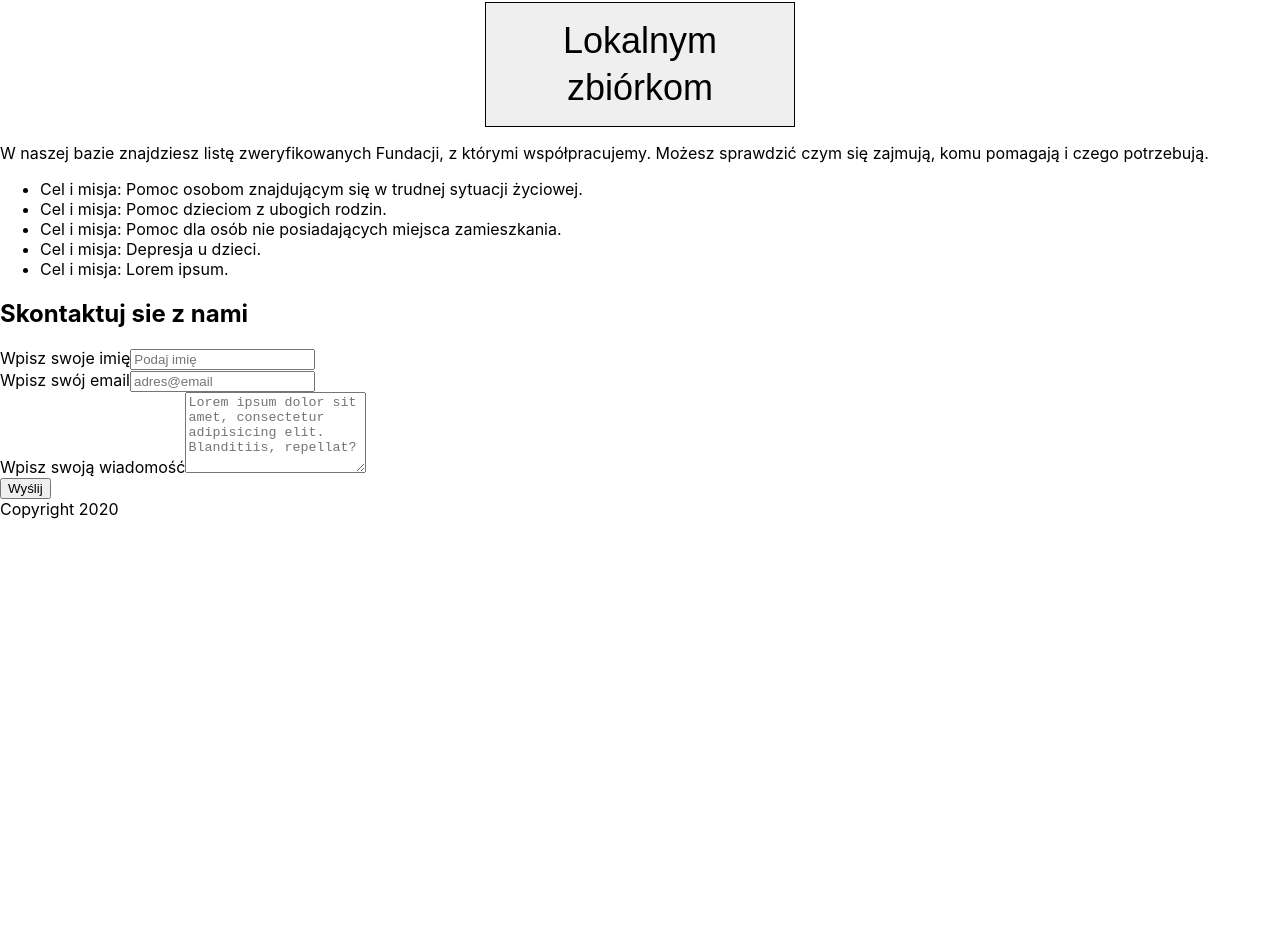
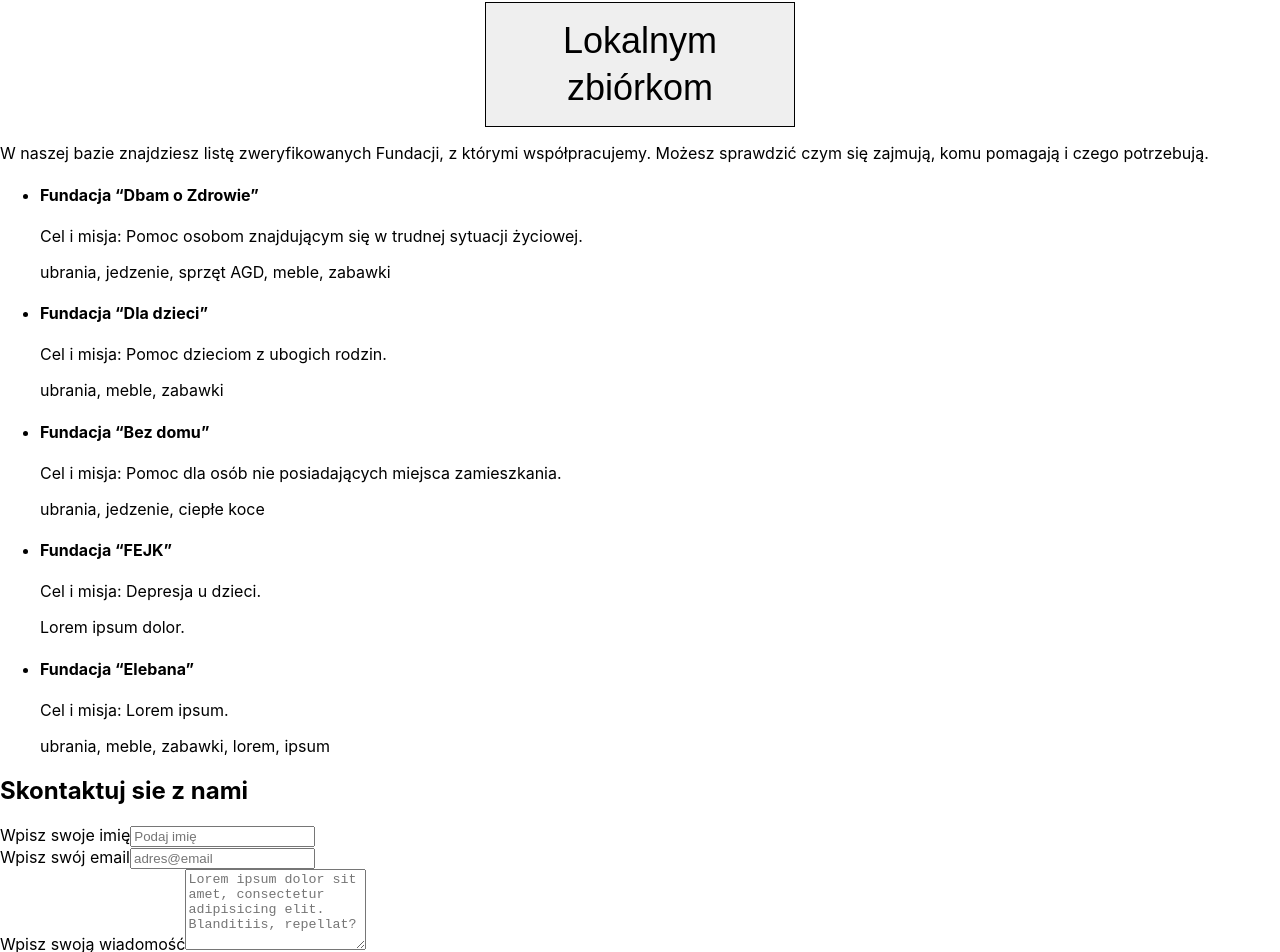
Before and after one commit to tomekdra/oddam-w-dobre-rece, a React (Create React App) app: page / in a window 1280 px wide. Shown: the part 2015-2967 px from the top of the page. Before the commit the page ends 2534 px from the top, so only its background shows below. Built offline with nearby package versions, Linux system fonts and the light colour scheme; the HTML template or start-up script is replaced by a standard one.

Commit message:
Styling whowehelp

```diff
--- a/src/components/ContactUsInputs.js
+++ b/src/components/ContactUsInputs.js
@@ -65,13 +65,13 @@ const ContactUsInputs = () => {
             </div>
             <div className={"half-page"}>
                 <label>Wpisz swój email</label>
-                <input type="email" name={"email"} placeholder={"adres@email"} className={"input-text"}
+                <input type="email" name={"email"} value={email} placeholder={"adres@email"} className={"input-text"}
                        onChange={e => setEmail(e.target.value)}/>
                 <div className={"error-email"}></div>
             </div>
             <div className={"textarea"}>
                 <label>Wpisz swoją wiadomość</label>
-                <textarea name="message"
+                <textarea name="message" value={message}
                           placeholder={"Lorem ipsum dolor sit amet, consectetur adipisicing elit. Blanditiis, repellat?"}
                           className={"input-text"} rows={"5"} onChange={e => setMessage(e.target.value)}/>
                 <div className={"error-message"}></div>
--- a/src/components/Header.js
+++ b/src/components/Header.js
@@ -5,19 +5,18 @@ const Header = () => {
 
     return (
         <div className={"header"}>
-            <div className={'background-home'} />
+            <div className={'background-home'}/>
             <div className={"start-help-box"}>
                 <div className={"start-help-content"}>
                 <span className={"header-title"}>
                     <h2>Zacznij pomagać!</h2>
                     <h2>Oddaj niechciane rzeczy w zaufane ręce</h2>
                 </span>
-                <div className={"decoration"}/>
-                <div className={"header-buttons"}>
-                    <Button url={"/Login"} text={`ODDAJ RZECZY`} />
-                    <Button url={"/Login"} text={"ZORGANIZUJ ZBIÓRKĘ"} />
-                </div>
-
+                    <div className={"decoration"}/>
+                    <div className={"header-buttons"}>
+                        <Button url={"/logowanie"} text={`ODDAJ RZECZY`}/>
+                        <Button url={"/logowanie"} text={"ZORGANIZUJ ZBIÓRKĘ"}/>
+                    </div>
                 </div>
             </div>
         </div>
--- a/src/components/WhoWeHelp.js
+++ b/src/components/WhoWeHelp.js
@@ -1,7 +1,7 @@
 import React, {useState} from "react";
 import ChooseButton from "./WhoWeHelp/ChooseButton";
 import ListWithPagination from "./WhoWeHelp/ListWhithPagination";
-import possibleChoices from './helpChoices';
+import possibleChoices from './WhoWeHelp/helpChoices';
 
 const WhoWeHelp = () => {
 
--- a/src/components/WhoWeHelp/ListWhithPagination.js
+++ b/src/components/WhoWeHelp/ListWhithPagination.js
@@ -4,8 +4,8 @@ const ListWithPagination = ({list}) => {
 
     return (
         <div>
-            <ul>
-                {list.map((el, index) => <li key={index}>{el.purpose}</li>)}
+            <ul className={"whowehelp-list"}>
+                {list.map((el, index) => <li key={index}><h4>{el.who}</h4><p>{el.purpose}</p><div className={"whowehelp-what"}>{el.what}</div></li>)}
             </ul>
         </div>
     )
--- a/src/scss/_Login.scss
+++ b/src/scss/_Login.scss
@@ -1,5 +1,5 @@
 .login-container {
-  height: 100vh;
+  height: 80vh;
   display: flex;
   justify-content: center;
   align-items: center;
--- a/src/scss/_WhoWeHelp.scss
+++ b/src/scss/_WhoWeHelp.scss
@@ -13,3 +13,15 @@
 .whowehelp-buttons {
   display: flex;
 }
+
+.whowehelp-list {
+  text-align: left;
+
+  li {
+    border-bottom: 1px solid $color-4;
+    padding: 10px 0;
+  }
+  .whowehelp-what {
+    text-align: right;
+  }
+}
```
Also changed, not shown: src/components/WhoWeHelp/Fundations.js (deleted, +0 -12 lines), src/components/WhoWeHelp/Local.js (deleted, +0 -12 lines), src/components/WhoWeHelp/Organizations.js (deleted, +0 -12 lines), src/components/WhoWeHelp/helpChoices.js (renamed from src/components/helpChoices.js).
